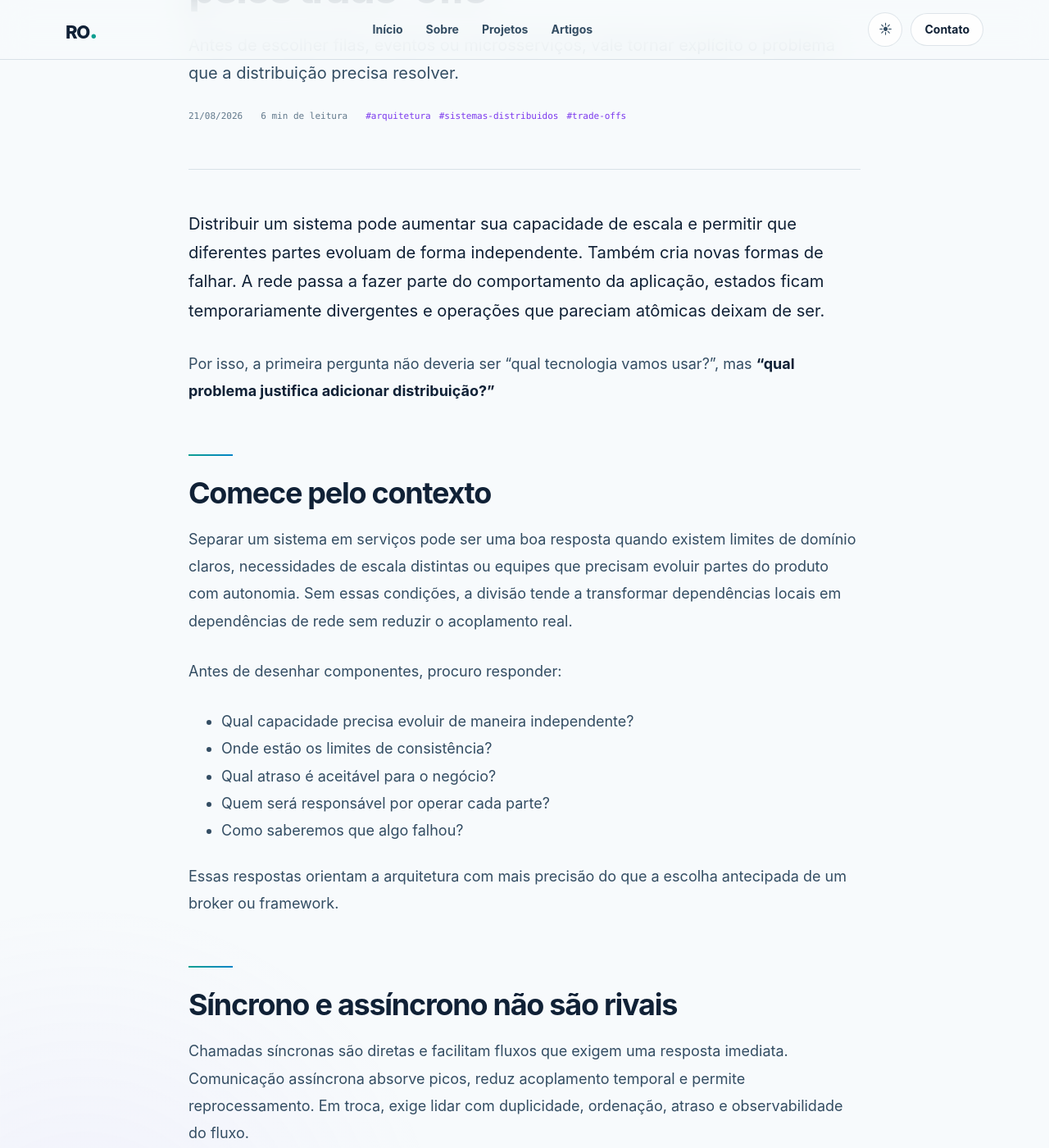
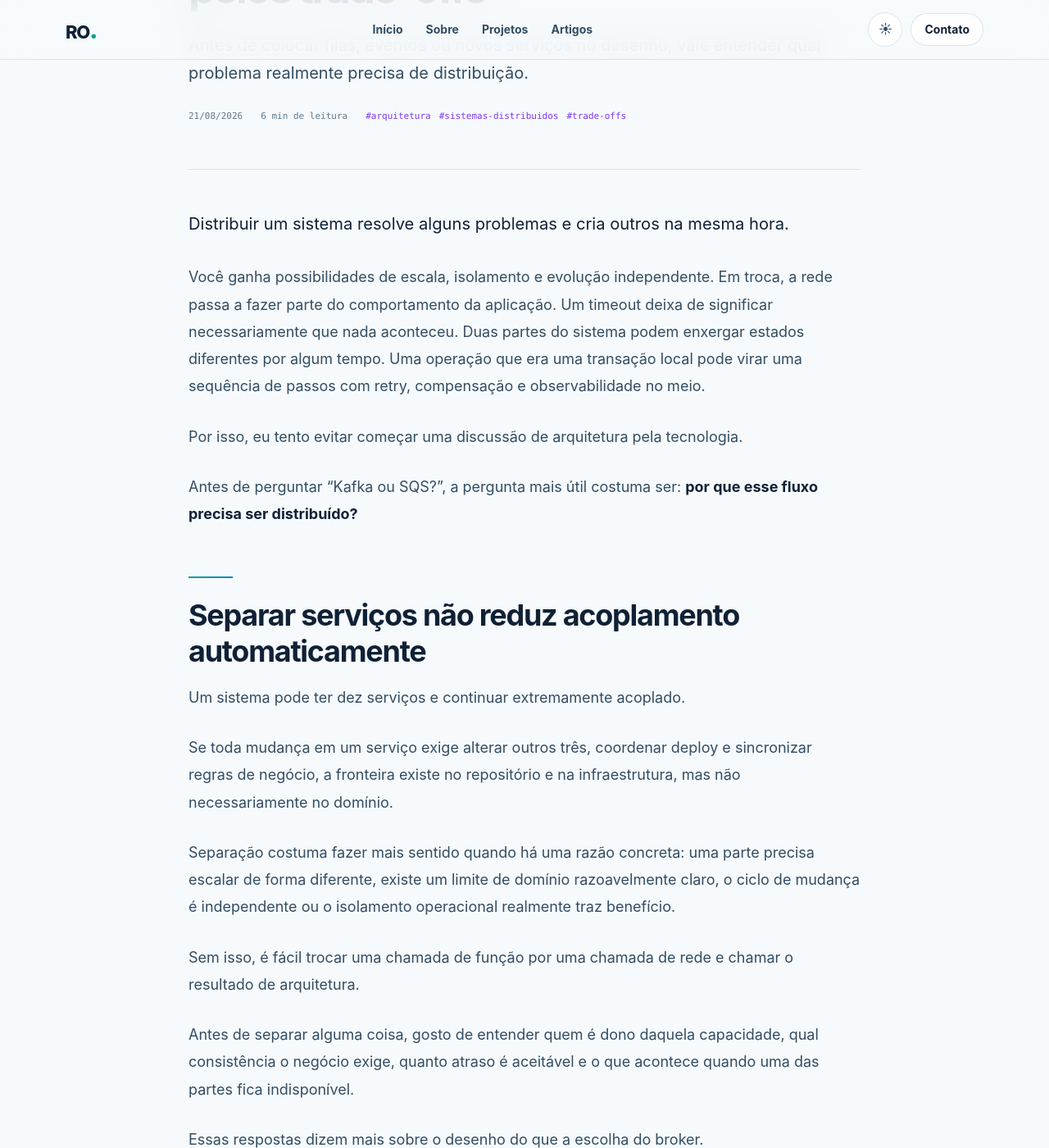
Before and after one commit to blasther12/blasther12.github.io, a Jekyll site: the page built from _posts/2026-08-21-sistemas-distribuidos-comecam-pelos-trade-offs.md, in a window 1280 px wide and 1400 px high, scrolled down 318 px. Shown: the whole window at 82% size. Built offline with Jekyll 4.4.1, drawn with Linux system fonts in a browser that asks for light colours; some of the changed text lies outside the part shown.

Commit message:
content: rewrite distributed systems article in a more natural voice

```diff
--- a/_posts/2026-08-21-sistemas-distribuidos-comecam-pelos-trade-offs.md
+++ b/_posts/2026-08-21-sistemas-distribuidos-comecam-pelos-trade-offs.md
@@ -1,7 +1,7 @@
 ---
 layout: post
 title: "Sistemas distribuídos começam pelos trade-offs"
-description: "Antes de escolher filas, eventos ou microsserviços, vale tornar explícito o problema que a distribuição precisa resolver."
+description: "Antes de colocar filas, eventos ou novos serviços no desenho, vale entender qual problema realmente precisa de distribuição."
 date: 2026-08-21 09:00:00 -0300
 tags:
   - arquitetura
@@ -10,62 +10,88 @@ tags:
 reading_time: 6
 ---
 
-Distribuir um sistema pode aumentar sua capacidade de escala e permitir que diferentes partes evoluam de forma independente. Também cria novas formas de falhar. A rede passa a fazer parte do comportamento da aplicação, estados ficam temporariamente divergentes e operações que pareciam atômicas deixam de ser.
+Distribuir um sistema resolve alguns problemas e cria outros na mesma hora.
 
-Por isso, a primeira pergunta não deveria ser “qual tecnologia vamos usar?”, mas **“qual problema justifica adicionar distribuição?”**
+Você ganha possibilidades de escala, isolamento e evolução independente. Em troca, a rede passa a fazer parte do comportamento da aplicação. Um timeout deixa de significar necessariamente que nada aconteceu. Duas partes do sistema podem enxergar estados diferentes por algum tempo. Uma operação que era uma transação local pode virar uma sequência de passos com retry, compensação e observabilidade no meio.
 
-## Comece pelo contexto
+Por isso, eu tento evitar começar uma discussão de arquitetura pela tecnologia.
 
-Separar um sistema em serviços pode ser uma boa resposta quando existem limites de domínio claros, necessidades de escala distintas ou equipes que precisam evoluir partes do produto com autonomia. Sem essas condições, a divisão tende a transformar dependências locais em dependências de rede sem reduzir o acoplamento real.
+Antes de perguntar “Kafka ou SQS?”, a pergunta mais útil costuma ser: **por que esse fluxo precisa ser distribuído?**
 
-Antes de desenhar componentes, procuro responder:
+## Separar serviços não reduz acoplamento automaticamente
 
-- Qual capacidade precisa evoluir de maneira independente?
-- Onde estão os limites de consistência?
-- Qual atraso é aceitável para o negócio?
-- Quem será responsável por operar cada parte?
-- Como saberemos que algo falhou?
+Um sistema pode ter dez serviços e continuar extremamente acoplado.
 
-Essas respostas orientam a arquitetura com mais precisão do que a escolha antecipada de um broker ou framework.
+Se toda mudança em um serviço exige alterar outros três, coordenar deploy e sincronizar regras de negócio, a fronteira existe no repositório e na infraestrutura, mas não necessariamente no domínio.
 
-## Síncrono e assíncrono não são rivais
+Separação costuma fazer mais sentido quando há uma razão concreta: uma parte precisa escalar de forma diferente, existe um limite de domínio razoavelmente claro, o ciclo de mudança é independente ou o isolamento operacional realmente traz benefício.
 
-Chamadas síncronas são diretas e facilitam fluxos que exigem uma resposta imediata. Comunicação assíncrona absorve picos, reduz acoplamento temporal e permite reprocessamento. Em troca, exige lidar com duplicidade, ordenação, atraso e observabilidade do fluxo.
+Sem isso, é fácil trocar uma chamada de função por uma chamada de rede e chamar o resultado de arquitetura.
 
-A decisão pode ser resumida assim:
+Antes de separar alguma coisa, gosto de entender quem é dono daquela capacidade, qual consistência o negócio exige, quanto atraso é aceitável e o que acontece quando uma das partes fica indisponível.
 
-> Use sincronismo quando o consumidor precisa da resposta agora. Use assincronismo quando o produtor precisa registrar uma intenção com segurança e seguir adiante.
+Essas respostas dizem mais sobre o desenho do que a escolha do broker.
 
-Na prática, arquiteturas maduras costumam combinar os dois modelos. O importante é que a fronteira seja consciente.
+## Síncrono e assíncrono resolvem problemas diferentes
 
-## Idempotência deixa de ser detalhe
+Não vejo muito sentido em tratar sincronismo e assincronismo como rivais.
 
-Em sistemas distribuídos, mensagens podem ser entregues mais de uma vez e requisições podem ser repetidas após um timeout. Se repetir uma operação produz efeitos extras, a confiabilidade do sistema depende de uma suposição frágil: entrega exatamente uma vez.
+Uma chamada síncrona é ótima quando quem chamou realmente precisa da resposta agora. É simples de entender e deixa o fluxo explícito.
 
-Projetar operações idempotentes — ou proteger os efeitos com chaves de idempotência, versionamento e restrições de banco — costuma ser mais seguro do que tentar impedir toda repetição.
+Uma mensagem assíncrona faz sentido quando o produtor precisa registrar uma intenção e seguir adiante, quando queremos absorver picos ou quando consumidores diferentes podem reagir ao mesmo evento sem bloquear o fluxo principal.
 
-## Observabilidade faz parte do desenho
+O custo vem junto: duplicidade, atraso, ordenação, reprocessamento e mais dificuldade para enxergar o caminho completo.
 
-Logs isolados raramente explicam um fluxo que atravessa vários serviços. É necessário conseguir acompanhar uma operação entre fronteiras por meio de correlação, métricas e traces.
+Um exemplo simples: criar um pedido e validar uma regra necessária para responder ao cliente pode pedir sincronismo. Disparar comunicação, atualizar uma projeção ou alimentar outro processo pode funcionar muito melhor de forma assíncrona.
 
-Uma base útil inclui:
+Não é uma regra universal. É só um lembrete de que a escolha depende do que o fluxo precisa garantir.
 
-1. identificadores de correlação propagados entre serviços;
-2. métricas orientadas ao comportamento do negócio;
-3. traces para entender latência e dependências;
-4. logs estruturados com contexto suficiente;
-5. alertas associados a impacto, não apenas consumo de recurso.
+## Timeout não é resposta
 
-Instrumentar depois significa descobrir tarde demais quais perguntas o sistema não consegue responder.
+Esse é um detalhe que costuma parecer pequeno até causar problema em produção.
 
-## Quando não distribuir
+Imagine que um serviço envia uma requisição para outro criar uma operação. O segundo serviço processa tudo corretamente, mas a resposta se perde e o primeiro recebe timeout.
 
-Um monólito modular pode ser a escolha mais evolutiva quando o domínio ainda está sendo descoberto, o time é pequeno ou a escala não exige isolamento operacional. Bons limites internos preservam a possibilidade de extração futura sem pagar antecipadamente o custo de uma arquitetura distribuída.
+O que ele faz?
 
-Distribuição não é um nível de maturidade. É uma ferramenta com benefícios e custos.
+Se repetir a chamada, pode executar o efeito duas vezes. Se não repetir, pode deixar o usuário sem resposta para algo que já aconteceu.
 
-## A arquitetura como decisão explícita
+É aí que idempotência deixa de ser uma palavra de arquitetura e vira uma necessidade prática.
 
-Sistemas distribuídos começam pelos trade-offs porque não existe uma solução que maximize simultaneamente consistência, disponibilidade, simplicidade operacional, autonomia e velocidade de mudança.
+Chaves de idempotência, restrições no banco, versionamento ou algum mecanismo equivalente normalmente são mais confiáveis do que assumir que uma operação será executada exatamente uma vez.
 
-O trabalho de arquitetura é tornar essas escolhas visíveis, conectar cada uma ao contexto e criar mecanismos para revisá-las quando o contexto mudar.
+Em mensageria, o raciocínio é parecido. Duplicidade não é uma exceção exótica que podemos ignorar. É algo que o consumidor precisa saber tratar.
+
+## Se o fluxo atravessa serviços, a investigação também atravessa
+
+Outro custo da distribuição aparece quando alguma coisa quebra.
+
+Num processo que passa por cinco serviços, olhar o log de cada um separadamente é uma ótima maneira de perder tempo.
+
+Correlação, traces e métricas do fluxo ajudam a reconstruir a história: onde começou, por onde passou, quanto demorou e em qual ponto desviou do esperado.
+
+Isso precisa entrar cedo no desenho. Se a primeira vez em que pensamos em correlação é durante um incidente, já estamos atrasados.
+
+Também gosto de ter métricas do resultado do processo, não apenas dos recursos de cada serviço. Um cluster pode estar saudável enquanto uma fila de negócio acumula operações há quarenta minutos.
+
+## Às vezes um monólito é a escolha mais simples
+
+Existe uma ansiedade parecida com a de escolher tecnologia “moderna”: a sensação de que um sistema sério precisa ser distribuído.
+
+Não precisa.
+
+Se o domínio ainda está mudando bastante, o time é pequeno e não existe necessidade real de isolamento operacional ou escala independente, um monólito modular pode dar muito menos trabalho.
+
+Fronteiras internas bem definidas ainda permitem separar partes no futuro. A diferença é que você não paga desde o primeiro dia por service discovery, rede, tracing distribuído, contratos remotos, retries e todos os outros detalhes que vêm no pacote.
+
+Distribuição não é prêmio por maturidade. É custo que precisa comprar alguma coisa em troca.
+
+## O desenho pode mudar depois
+
+Arquitetura não precisa acertar o formato final do sistema no primeiro desenho.
+
+Contexto muda. Volume muda. Times mudam. Uma fronteira que parecia boa pode se mostrar ruim depois de alguns meses de operação.
+
+O mais importante, para mim, é conseguir explicar por que uma escolha foi feita e quais sinais fariam a gente revisá-la.
+
+Se ninguém sabe responder isso, o problema provavelmente apareceu antes de Kafka, SQS, REST ou gRPC entrarem na conversa.
```
